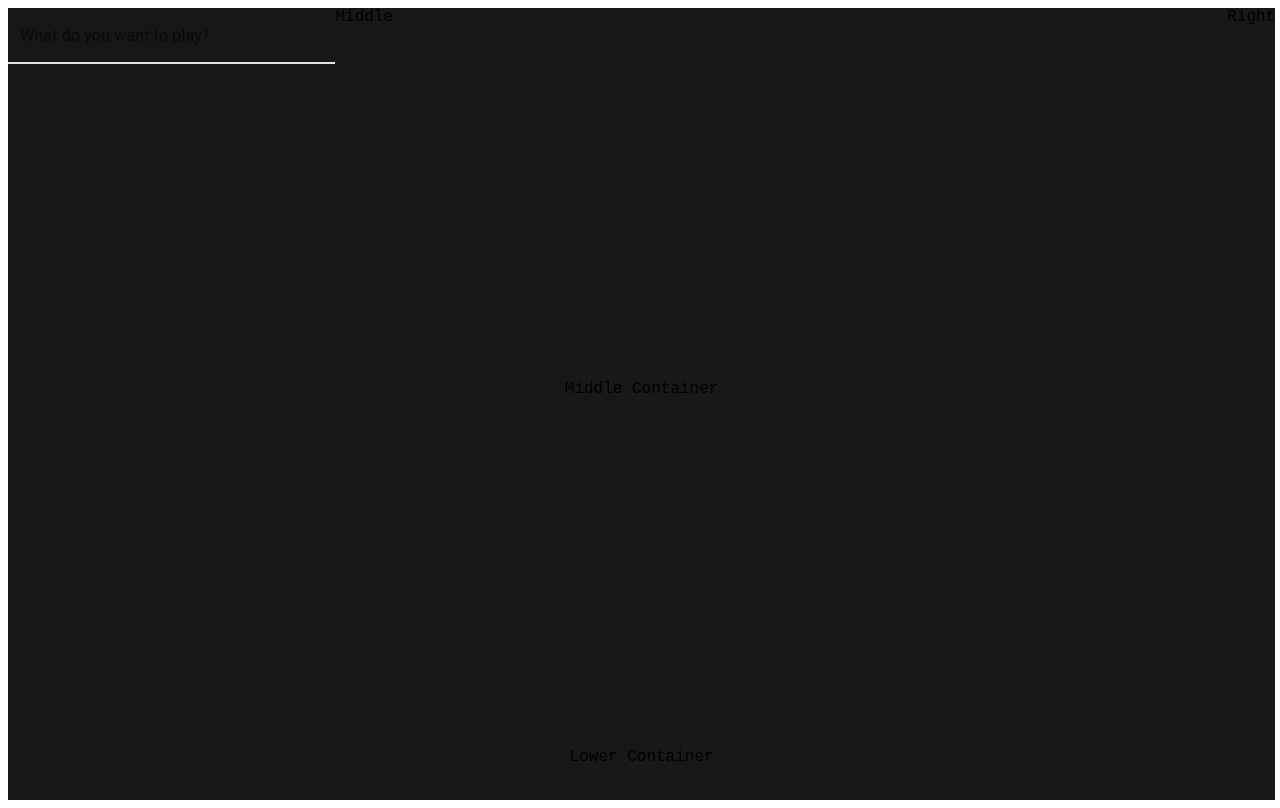
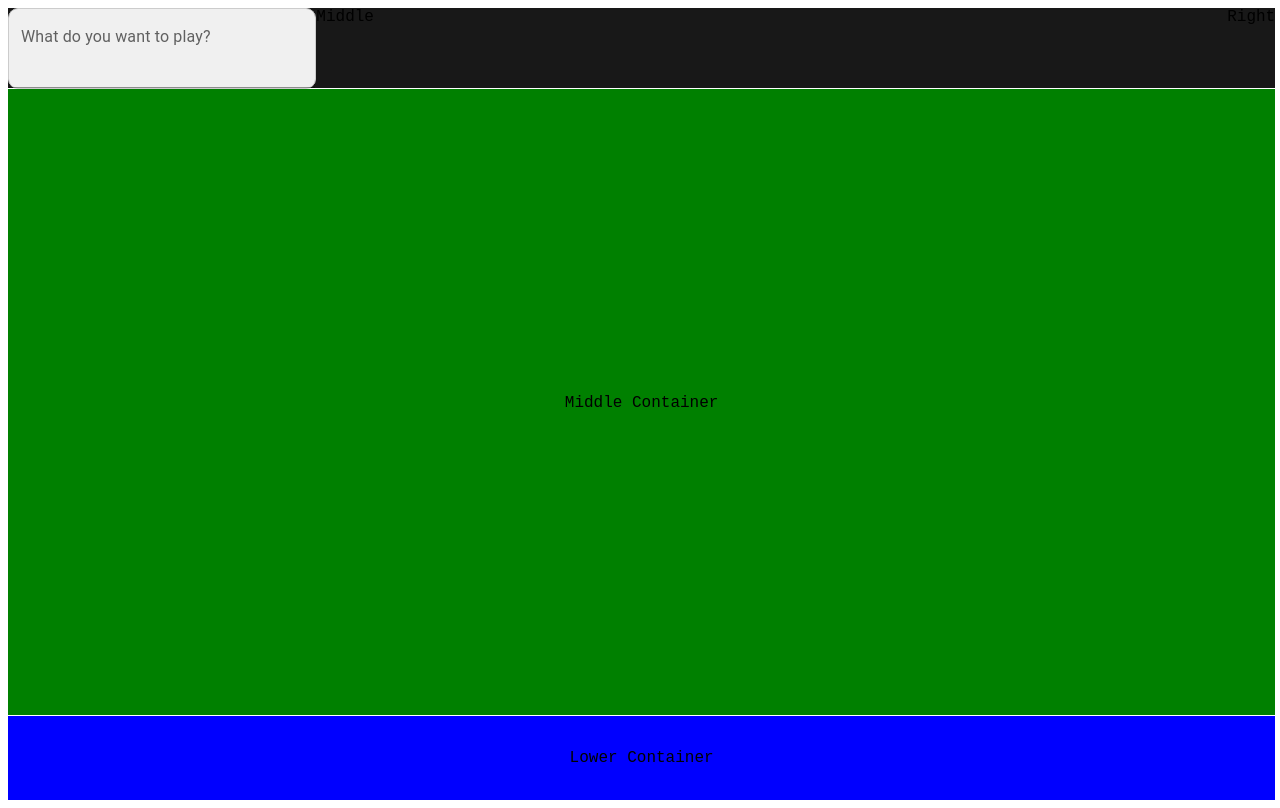
Before and after one commit to mischano/web-player-frontend, a React app: page / in a window 1280 px wide. Built offline with nearby package versions, Linux system fonts and the light colour scheme.

Commit message:
Working with Top Bar.

```diff
--- a/src/components/Top Bar/SearchBar.js
+++ b/src/components/Top Bar/SearchBar.js
@@ -1,63 +1,19 @@
 import React, { useState } from "react";
-import Box from '@mui/material/Box';
 import TextField from "@mui/material/TextField";
-import { createTheme, ThemeProvider, useTheme } from '@mui/material/styles';
-
-
-const customTheme = (outerTheme) =>
-    createTheme({
-        palette: {
-            mode: outerTheme.palette.mode, // Keeps dark/light mode consistent
-        },
-        components: {
-            MuiTextField: {
-                styleOverrides: {
-                    root: {
-                        '--TextField-brandBorderColor': '#E0E3E7',
-                        '--TextField-brandBorderHoverColor': '#B2BAC2',
-                        '--TextField-brandBorderFocusedColor': '#6F7E8C',
-                        '& label.Mui-focused': {
-                            color: 'var(--TextField-brandBorderFocusedColor)',
-                        },
-                    },
-                },
-            },
-            MuiFilledInput: { // Only keeping the filled variant overrides
-                styleOverrides: {
-                    root: {
-                        '&::before, &::after': {
-                            borderBottom: '2px solid var(--TextField-brandBorderColor)',
-                        },
-                        '&:hover:not(.Mui-disabled, .Mui-error):before': {
-                            borderBottom: '2px solid var(--TextField-brandBorderHoverColor)',
-                        },
-                        '&.Mui-focused:after': {
-                            borderBottom: '2px solid var(--TextField-brandBorderFocusedColor)',
-                        },
-                    },
-                },
-            },
-        },
-});
 
 const SearchBar = () => {
-    const [userInput, setUserInput] = useState('');
-    const outerTheme = useTheme();
-
-
     return (
-        <Box sx={{
-            display: 'flex', flexGrow: 1
-        }}
-        >
-            <ThemeProvider theme={customTheme(outerTheme)}>
-                <TextField
-                    label="What do you want to play?" variant="filled"
-                    sx={{
-                        flexGrow: 1,
-                }}/>
-            </ThemeProvider>
-        </Box>
+        <TextField
+            label="What do you want to play?" variant="filled"
+            multiline={true}
+            rows={2}
+            sx={{
+                flexGrow: 1,
+                border: '1px solid #ccc',
+                backgroundColor: 'white',
+                borderRadius: '10px',
+                // border: '1px solid #008000',
+        }}/>
     );
 };
 
--- a/static/css/index.css
+++ b/static/css/index.css
@@ -4,7 +4,7 @@
 
   font-family: 'Fire Code', monospace;
 
-  /* outline: 1px solid #000000; */
+  /* outline: 1px solid white; */
   background-color: #181818;
 }
 
@@ -21,9 +21,9 @@
   /* justify-content: space-between; */
   /* align-items: center; */
 
-  /* outline: 1px solid white; */
+  /* outline: 1px solid white;
   color: inherit;
-  /* background-color: red; */
+  background-color: red; */
 
 }
 
@@ -32,9 +32,9 @@
   justify-content: center;
   align-items: center;
 
-  /* outline: 1px solid white;
+  outline: 1px solid white;
   color: inherit;
-  background-color: green; */
+  background-color: green;
 }
 
 .bottom-bar {
@@ -42,5 +42,8 @@
   justify-content: center;
   align-items: center;
 
+  outline: 1px solid white;
+  color: inherit;
+  background-color: blue;
 
 }
```
